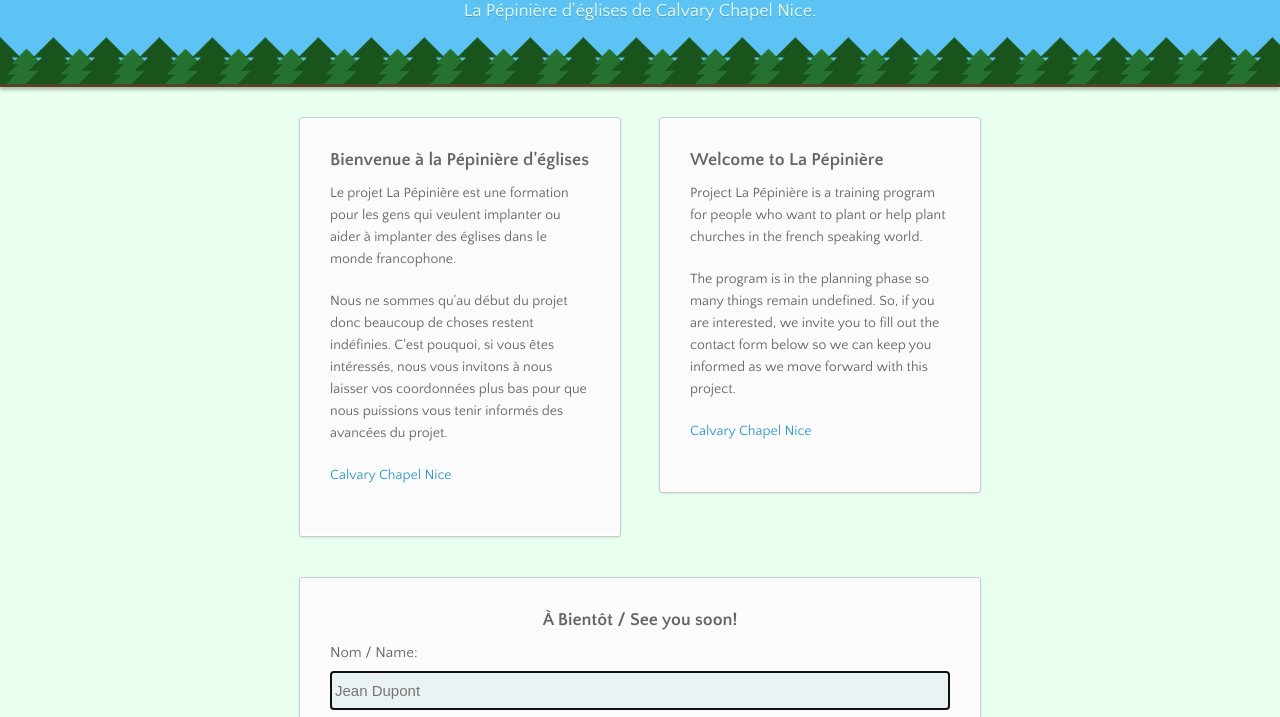
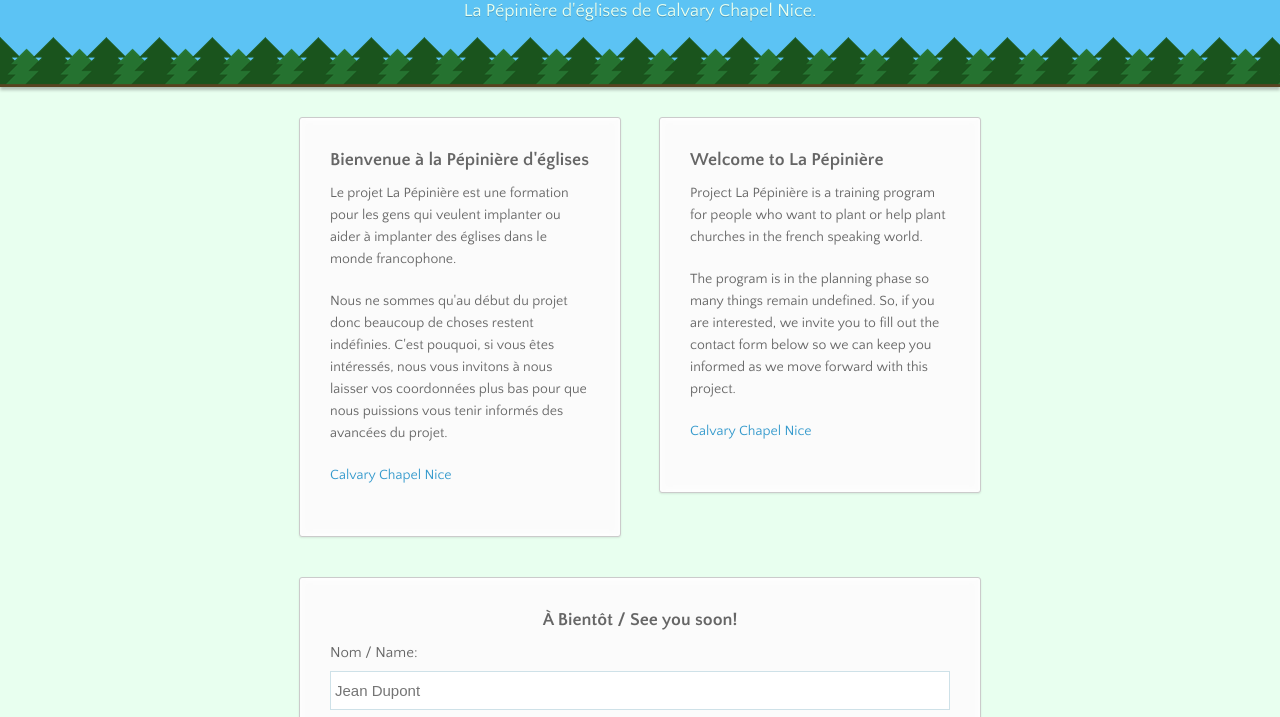
Before and after one commit to lapepiniere/lapepiniere.github.com, a plain HTML site: page index.html in a window 1280 px wide. Shown: the part 83-800 px from the top of the page. Drawn offline with nearby package versions, Linux system fonts and the light colour scheme.

Commit message:
autofocus fix

```diff
--- a/index.html
+++ b/index.html
@@ -74,7 +74,7 @@
                 <div class="ss-item ss-item-required ss-text">
                     <div class="ss-form-entry">
                         <label class="ss-q-title" for="entry_0">Nom / Name:</label>
-                        <input type="text" name="entry.0.single" value="" class="ss-q-short" id="entry_0" placeholder="Jean Dupont" required="required" autofocus="autofocus" />
+                        <input type="text" name="entry.0.single" value="" class="ss-q-short" id="entry_0" placeholder="Jean Dupont" required="required" />
                     </div>
                 </div>
             </div>
```
